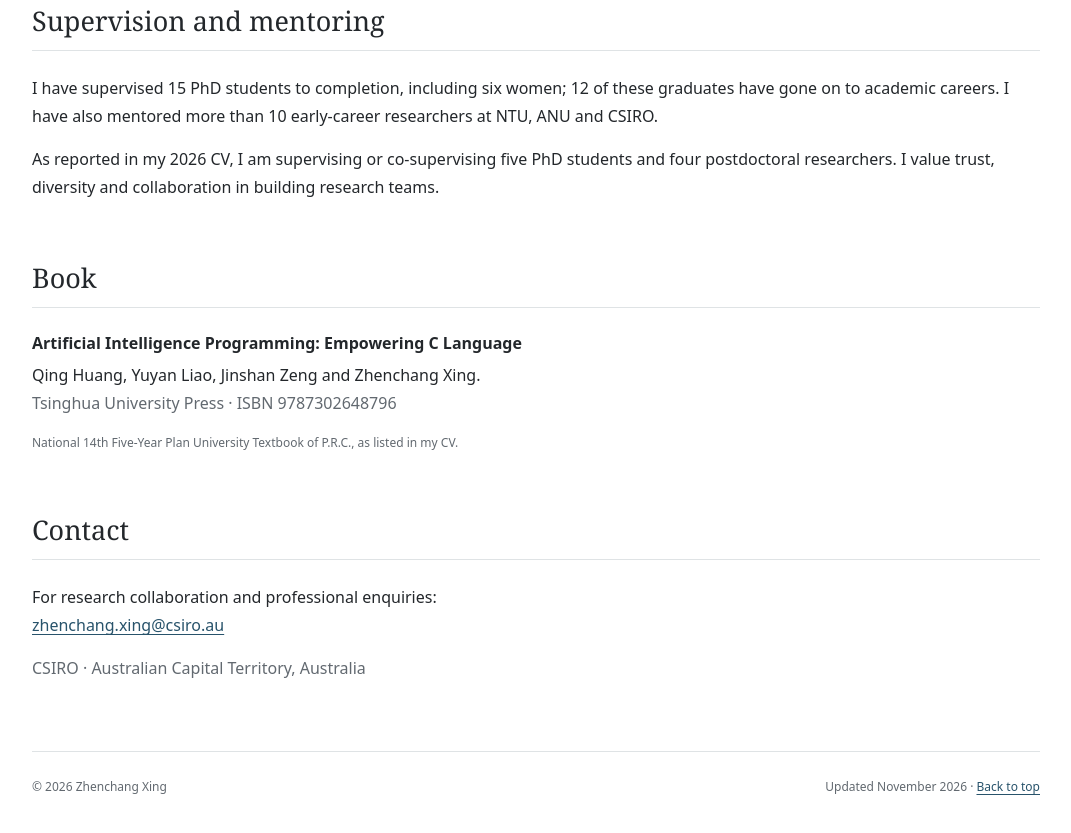
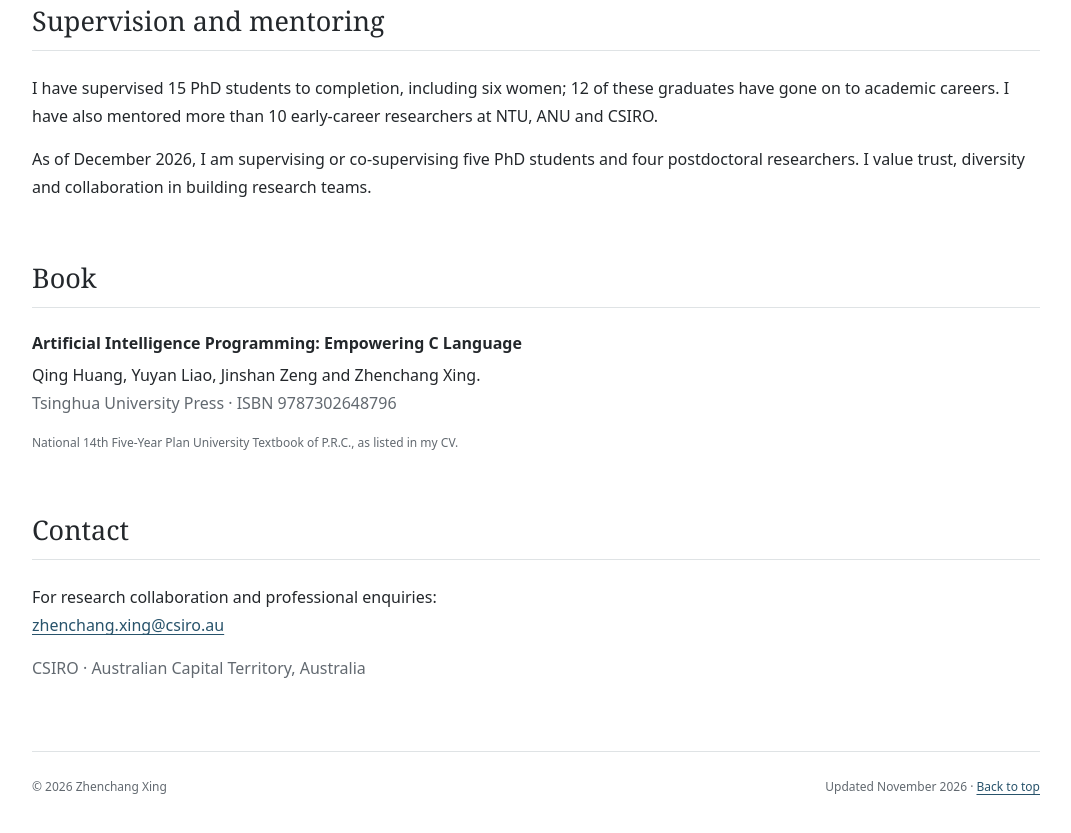
Before and after one commit to xingzc/xingzc.github.io, a plain HTML site: page index.html in a window 1280 px wide. Shown: the part 7899-8732 px from the top of the page, without its empty margins (104-1175 px from the left). Drawn offline with Linux system fonts and the light colour scheme.

Commit message:
Update index.html

```diff
--- a/index.html
+++ b/index.html
@@ -1131,7 +1131,7 @@
           researchers at NTU, ANU and CSIRO.
         </p>
         <p>
-          As reported in my 2026 CV, I am supervising or co-supervising
+          As of December 2026, I am supervising or co-supervising
           five PhD students and four postdoctoral researchers.
           I value trust, diversity and collaboration in building
           research teams.
```
